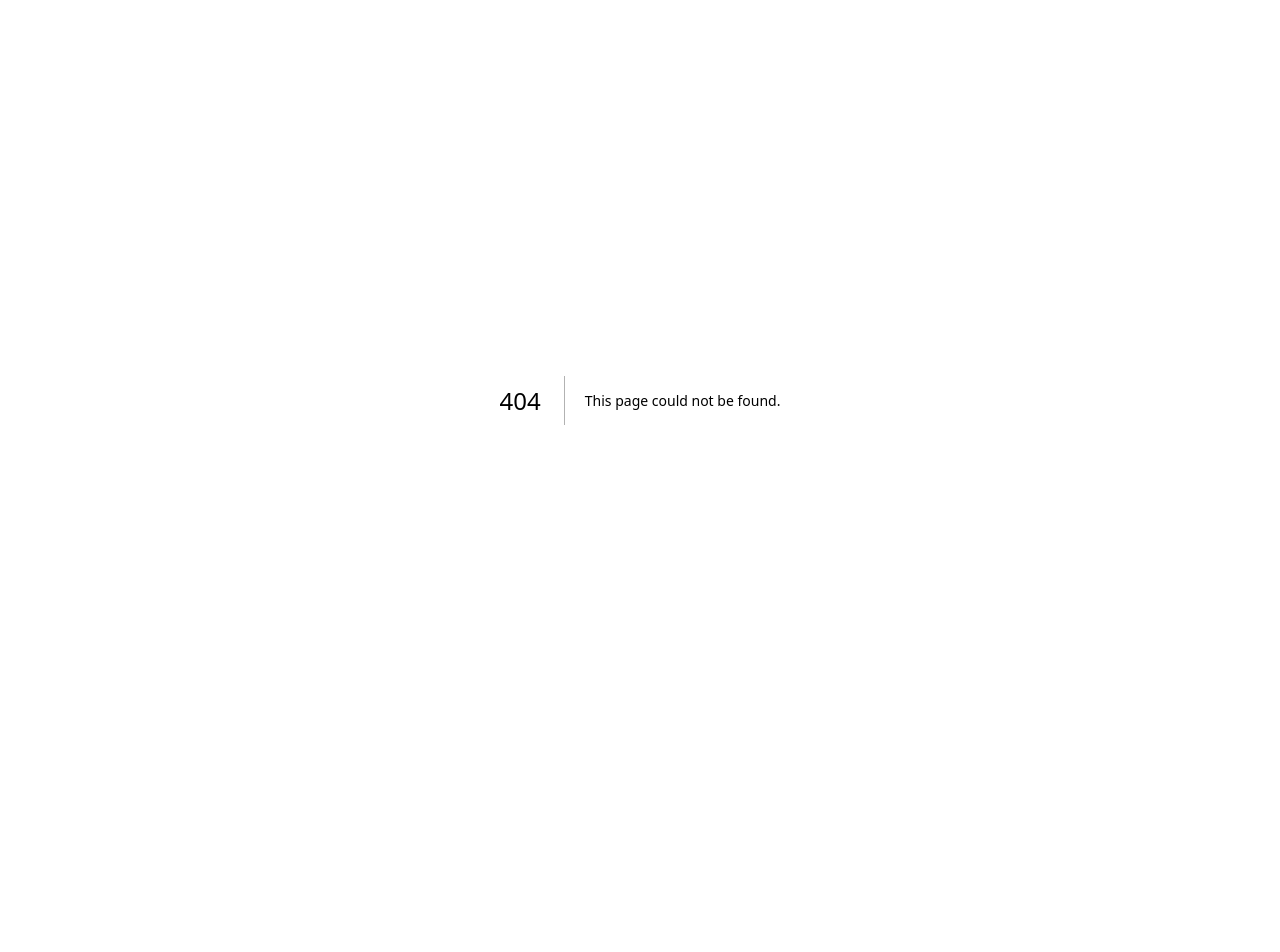
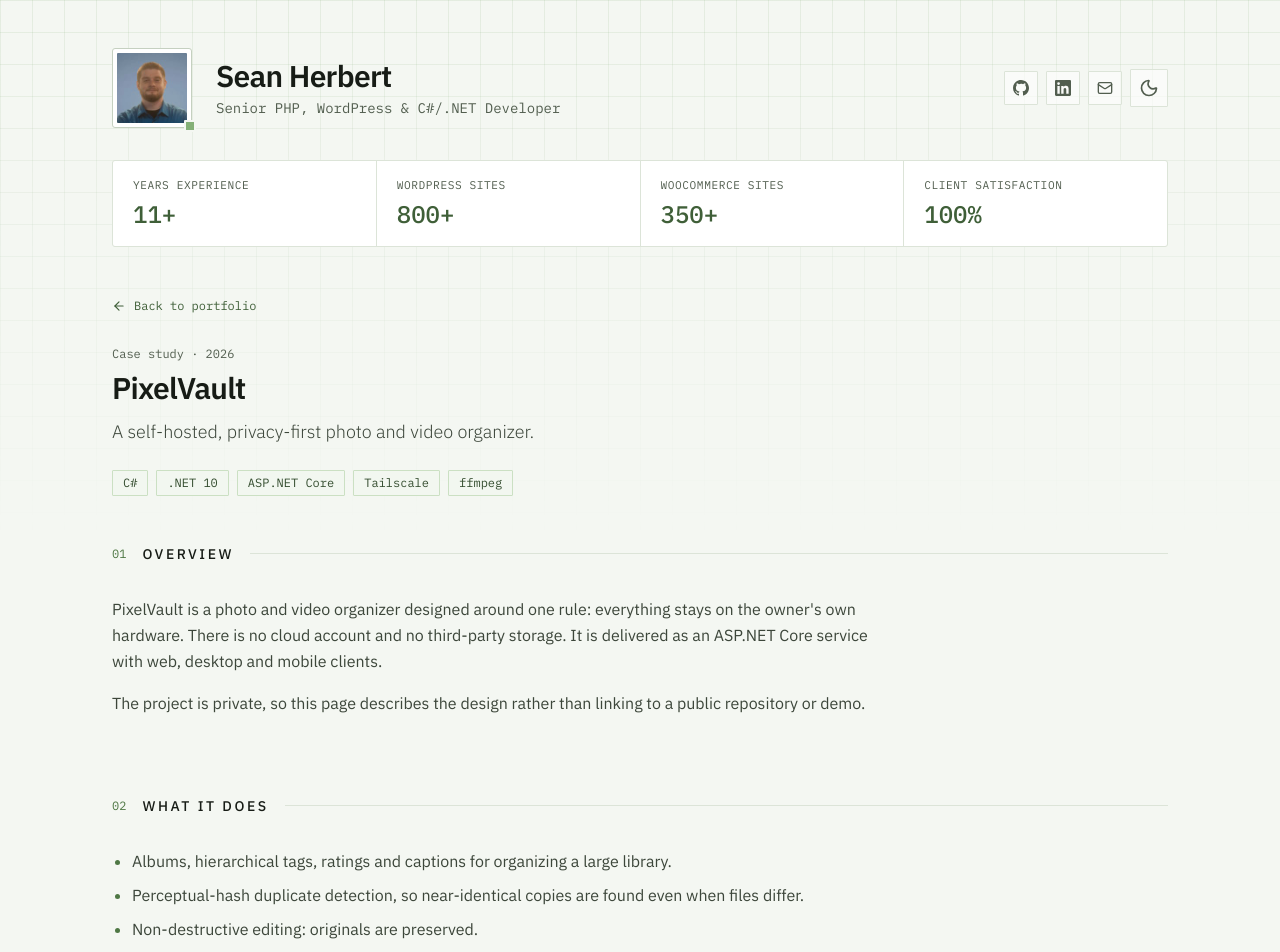
Before and after one commit to seanherbert87/seanherbert87.github.io, a Next.js app: page /projects/pixelvault in a window 1280 px wide. Before the commit this address had no page. Shown: the top 952 px of the page. Before the commit the page ends 800 px from the top, so only its background shows below. Built offline with nearby package versions, Linux system fonts and the light colour scheme.

Commit message:
feat(projects): Add PixelVault and MedTrack case study pages

```diff
--- /dev/null
+++ b/components/case-study.tsx
@@ -0,0 +1,124 @@
+import React from 'react';
+import Head from 'next/head';
+import Link from 'next/link';
+import { ArrowLeft } from 'lucide-react';
+import Header from './header';
+import Layout from './layout';
+import Section from './section';
+
+const SITE_URL = 'https://www.seanherbert.me';
+const FULL_NAME = 'Sean Herbert';
+
+export interface CaseStudyData {
+  slug: string;
+  name: string;
+  tagline: string;
+  summary: string;
+  year: string;
+  applicationCategory: string;
+  technologies: string[];
+  sections: { title: string; paragraphs?: string[]; bullets?: string[] }[];
+}
+
+const CaseStudy: React.FC<{ study: CaseStudyData }> = ({ study }) => {
+  const url = `${SITE_URL}/projects/${study.slug}`;
+  const title = `${study.name} Case Study | ${FULL_NAME}`;
+
+  const jsonLd = {
+    '@context': 'https://schema.org',
+    '@graph': [
+      {
+        '@type': 'TechArticle',
+        '@id': `${url}#article`,
+        headline: `${study.name}: ${study.tagline}`,
+        description: study.summary,
+        url,
+        inLanguage: 'en',
+        author: { '@type': 'Person', '@id': `${SITE_URL}/#person`, name: FULL_NAME, url: SITE_URL },
+        about: { '@id': `${url}#software` },
+        isPartOf: { '@id': `${SITE_URL}/#website` },
+      },
+      {
+        '@type': 'SoftwareApplication',
+        '@id': `${url}#software`,
+        name: study.name,
+        description: study.summary,
+        applicationCategory: study.applicationCategory,
+        author: { '@id': `${SITE_URL}/#person` },
+      },
+      {
+        '@type': 'BreadcrumbList',
+        itemListElement: [
+          { '@type': 'ListItem', position: 1, name: 'Home', item: SITE_URL },
+          { '@type': 'ListItem', position: 2, name: study.name, item: url },
+        ],
+      },
+    ],
+  };
+
+  return (
+    <Layout>
+      <Head>
+        <title>{title}</title>
+        <meta name="description" content={study.summary} />
+        <meta name="author" content={FULL_NAME} />
+        <meta name="robots" content="index, follow, max-image-preview:large, max-snippet:-1" />
+        <link rel="canonical" href={url} />
+        <meta property="og:type" content="article" />
+        <meta property="og:url" content={url} />
+        <meta property="og:title" content={title} />
+        <meta property="og:description" content={study.summary} />
+        <meta property="og:image" content={`${SITE_URL}/profile-photo.jpg`} />
+        <meta property="og:image:alt" content={`${FULL_NAME} profile photo`} />
+        <meta property="og:site_name" content={`${FULL_NAME} — Portfolio`} />
+        <meta property="og:locale" content="en_US" />
+        <meta name="twitter:card" content="summary" />
+        <meta name="twitter:title" content={title} />
+        <meta name="twitter:description" content={study.summary} />
+        <meta name="twitter:image" content={`${SITE_URL}/profile-photo.jpg`} />
+        <script type="application/ld+json" dangerouslySetInnerHTML={{ __html: JSON.stringify(jsonLd) }} />
+      </Head>
+      <Header />
+      <article>
+        <Link
+          href="/"
+          className="inline-flex items-center gap-2 mb-8 font-mono text-xs text-primary-700 dark:text-primary-300 hover:underline"
+        >
+          <ArrowLeft className="w-3.5 h-3.5" aria-hidden="true" />
+          Back to portfolio
+        </Link>
+        <div className="mb-12">
+          <p className="font-mono text-xs text-gray-600 dark:text-gray-400 mb-2">Case study · {study.year}</p>
+          <h2 className="text-3xl font-semibold tracking-tight text-gray-900 dark:text-white mb-3">{study.name}</h2>
+          <p className="text-lg font-light text-gray-700 dark:text-gray-300 mb-6">{study.tagline}</p>
+          <div className="flex flex-wrap gap-2">
+            {study.technologies.map((tech) => (
+              <span
+                key={tech}
+                className="px-2.5 py-1 border border-primary-200 dark:border-primary-900 bg-primary-50 dark:bg-primary-900/20 text-primary-800 dark:text-primary-200 rounded-sm font-mono text-xs"
+              >
+                {tech}
+              </span>
+            ))}
+          </div>
+        </div>
+        {study.sections.map((section) => (
+          <Section key={section.title} title={section.title}>
+            {section.paragraphs?.map((p) => (
+              <p key={p} className="mb-4 max-w-3xl">{p}</p>
+            ))}
+            {section.bullets && (
+              <ul className="list-disc pl-5 space-y-2 max-w-3xl marker:text-primary-600">
+                {section.bullets.map((b) => (
+                  <li key={b}>{b}</li>
+                ))}
+              </ul>
+            )}
+          </Section>
+        ))}
+      </article>
+    </Layout>
+  );
+};
+
+export default CaseStudy;
--- a/components/section-projects.tsx
+++ b/components/section-projects.tsx
@@ -7,6 +7,7 @@ const GithubIcon: React.FC<{ className?: string }> = ({ className }) => (
     <path d="M12 0C5.374 0 0 5.373 0 12c0 5.302 3.438 9.8 8.207 11.387.6.111.793-.261.793-.577v-2.234c-3.338.726-4.033-1.416-4.033-1.416-.546-1.387-1.333-1.756-1.333-1.756-1.089-.745.083-.729.083-.729 1.205.084 1.839 1.237 1.839 1.237 1.07 1.834 2.807 1.304 3.492.997.107-.775.418-1.305.762-1.604-2.665-.305-5.467-1.334-5.467-5.931 0-1.311.469-2.381 1.236-3.221-.124-.303-.535-1.524.117-3.176 0 0 1.008-.322 3.301 1.23A11.509 11.509 0 0 1 12 5.803c1.02.005 2.047.138 3.006.404 2.291-1.552 3.297-1.23 3.297-1.23.653 1.653.242 2.874.118 3.176.77.84 1.235 1.911 1.235 3.221 0 4.609-2.807 5.624-5.479 5.921.43.372.823 1.102.823 2.222v3.293c0 .319.192.694.801.576C20.566 21.797 24 17.3 24 12c0-6.627-5.373-12-12-12z" />
   </svg>
 );
+import Link from 'next/link';
 import { Project } from '../types';
 
 interface SectionProjectsProps {
@@ -70,6 +71,15 @@ const SectionProjects: React.FC<SectionProjectsProps> = ({ projects }) => {
               {project.description}
             </p>
 
+            {project.caseStudyPath && (
+              <Link
+                href={project.caseStudyPath}
+                className="inline-block mb-4 font-mono text-xs text-primary-700 dark:text-primary-300 hover:underline"
+              >
+                Read the case study →
+              </Link>
+            )}
+
             <div className="flex flex-wrap gap-2">
               {project.technologies.map((tech, techIndex) => (
                 <span
--- a/pages/index.tsx
+++ b/pages/index.tsx
@@ -55,6 +55,7 @@ const Home: React.FC = memo(() => {
       technologies: ['C#', '.NET 10', 'ASP.NET Core', 'Tailscale', 'ffmpeg'],
       featured: true,
       caseStudy: true,
+      caseStudyPath: '/projects/pixelvault',
       year: '2026',
     },
     {
@@ -64,6 +65,7 @@ const Home: React.FC = memo(() => {
       technologies: ['Next.js', 'TypeScript', 'Supabase', 'PostgreSQL', 'Flutter'],
       featured: true,
       caseStudy: true,
+      caseStudyPath: '/projects/medtrack',
       year: '2026',
     },
   ], []);
@@ -164,6 +166,7 @@ const Home: React.FC = memo(() => {
           description: project.description,
           applicationCategory: 'DeveloperApplication',
           ...(project.link ? { url: project.link } : {}),
+          ...(project.caseStudyPath ? { url: `${SITE_URL}${project.caseStudyPath}` } : {}),
           author: { '@id': personId },
         })),
       ],
--- /dev/null
+++ b/pages/projects/medtrack.tsx
@@ -0,0 +1,42 @@
+import React from 'react';
+import CaseStudy, { CaseStudyData } from '../../components/case-study';
+
+const study: CaseStudyData = {
+  slug: 'medtrack',
+  name: 'MedTrack',
+  tagline: 'A personal medication efficacy tracker for web and native apps.',
+  summary:
+    'MedTrack is a personal medication efficacy tracker built with Next.js and Supabase (PostgreSQL), sharing business logic with native Flutter apps for iOS, Android, macOS and Windows.',
+  year: '2026',
+  applicationCategory: 'HealthApplication',
+  technologies: ['Next.js', 'TypeScript', 'Supabase', 'PostgreSQL', 'Flutter'],
+  sections: [
+    {
+      title: 'Overview',
+      paragraphs: [
+        'MedTrack helps a person see whether a medication is actually working. It logs mood, efficacy, dosage and side effects, then produces reports that compare treatments over time.',
+        'The project is private, so this page describes the design rather than linking to a public repository or demo.',
+      ],
+    },
+    {
+      title: 'What it does',
+      bullets: [
+        'Log mood, efficacy, dosage and side effects.',
+        'Reports that compare treatments over time.',
+        'Available on the web and as native apps for iOS, Android, macOS and Windows.',
+      ],
+    },
+    {
+      title: 'Architecture',
+      bullets: [
+        'A Next.js and TypeScript web app.',
+        'Supabase provides PostgreSQL storage, authentication and sync.',
+        'Native Flutter apps share business logic with the web app, so reports behave the same on every platform.',
+      ],
+    },
+  ],
+};
+
+export default function MedTrackCaseStudy() {
+  return <CaseStudy study={study} />;
+}
--- /dev/null
+++ b/pages/projects/pixelvault.tsx
@@ -0,0 +1,50 @@
+import React from 'react';
+import CaseStudy, { CaseStudyData } from '../../components/case-study';
+
+const study: CaseStudyData = {
+  slug: 'pixelvault',
+  name: 'PixelVault',
+  tagline: "A self-hosted, privacy-first photo and video organizer.",
+  summary:
+    "PixelVault is a self-hosted photo and video organizer built on ASP.NET Core (.NET 10), with albums, hierarchical tags, duplicate detection and non-destructive editing. All media stays on the owner's hardware.",
+  year: '2026',
+  applicationCategory: 'MultimediaApplication',
+  technologies: ['C#', '.NET 10', 'ASP.NET Core', 'Tailscale', 'ffmpeg'],
+  sections: [
+    {
+      title: 'Overview',
+      paragraphs: [
+        "PixelVault is a photo and video organizer designed around one rule: everything stays on the owner's own hardware. There is no cloud account and no third-party storage. It is delivered as an ASP.NET Core service with web, desktop and mobile clients.",
+        'The project is private, so this page describes the design rather than linking to a public repository or demo.',
+      ],
+    },
+    {
+      title: 'What it does',
+      bullets: [
+        'Albums, hierarchical tags, ratings and captions for organizing a large library.',
+        'Perceptual-hash duplicate detection, so near-identical copies are found even when files differ.',
+        'Non-destructive editing: originals are preserved.',
+        'Photo and video support, with ffmpeg handling video processing.',
+      ],
+    },
+    {
+      title: 'Security and privacy',
+      bullets: [
+        'Signed media URLs, so media cannot be fetched without a valid link.',
+        'Argon2id password hashing and mandatory TOTP two-factor authentication.',
+        'A PIN-gated private area for sensitive items.',
+        'Secure remote access over Tailscale, so the service does not need to be exposed to the public internet.',
+      ],
+    },
+    {
+      title: 'Technology',
+      paragraphs: [
+        'The server is built with C# on .NET 10 and ASP.NET Core. Clients for web, desktop and mobile all talk to the same service, which keeps the library logic in one place.',
+      ],
+    },
+  ],
+};
+
+export default function PixelVaultCaseStudy() {
+  return <CaseStudy study={study} />;
+}
--- a/types/index.ts
+++ b/types/index.ts
@@ -8,7 +8,8 @@ export interface Project {
   technologies: string[];
   featured?: boolean;
   year?: string;
-  caseStudy?: boolean; // private project shown without links
+  caseStudy?: boolean; // private project shown without external links
+  caseStudyPath?: string; // internal case-study page, e.g. /projects/pixelvault
   createdAt?: string;
   updatedAt?: string;
   image?: {
```
Also changed, not shown: public/llms.txt, 1 other file (tests, documents, lock files or other folders).
